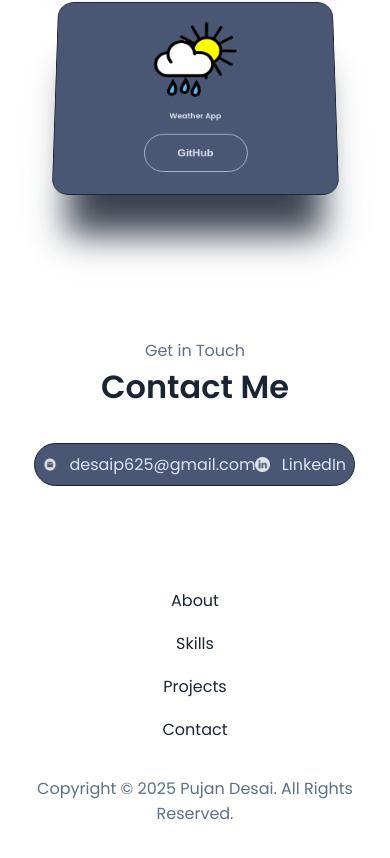
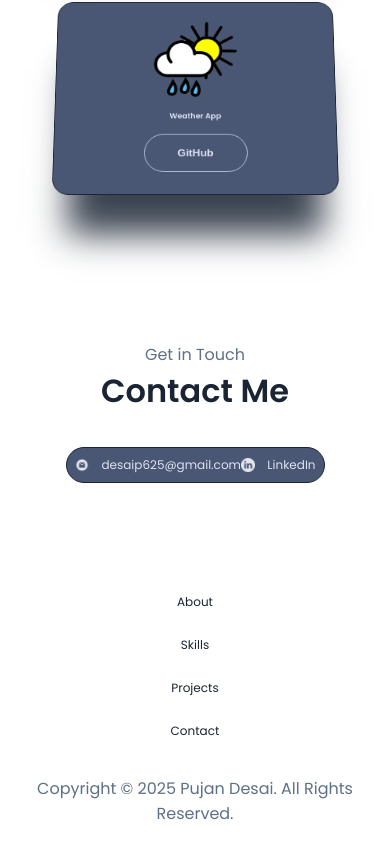
Before and after one commit to pujdesai/Pujan-Desai-Personal-Portfolio, a React (Vite) app: page /#desktop-nav in a window 390 px wide. Shown: the part 4270-5128 px from the top of the page. Built offline with nearby package versions, Linux system fonts and the light colour scheme.

Commit message:
Mobile text issue

```diff
--- a/src/media.css
+++ b/src/media.css
@@ -73,7 +73,7 @@
   }
   .contact-info-container p,
   .nav-links li a {
-    font-size: 1rem;
+    font-size: 0.75rem;
   }
   .skills-sub-title {
     font-size: 0.6rem;
```
